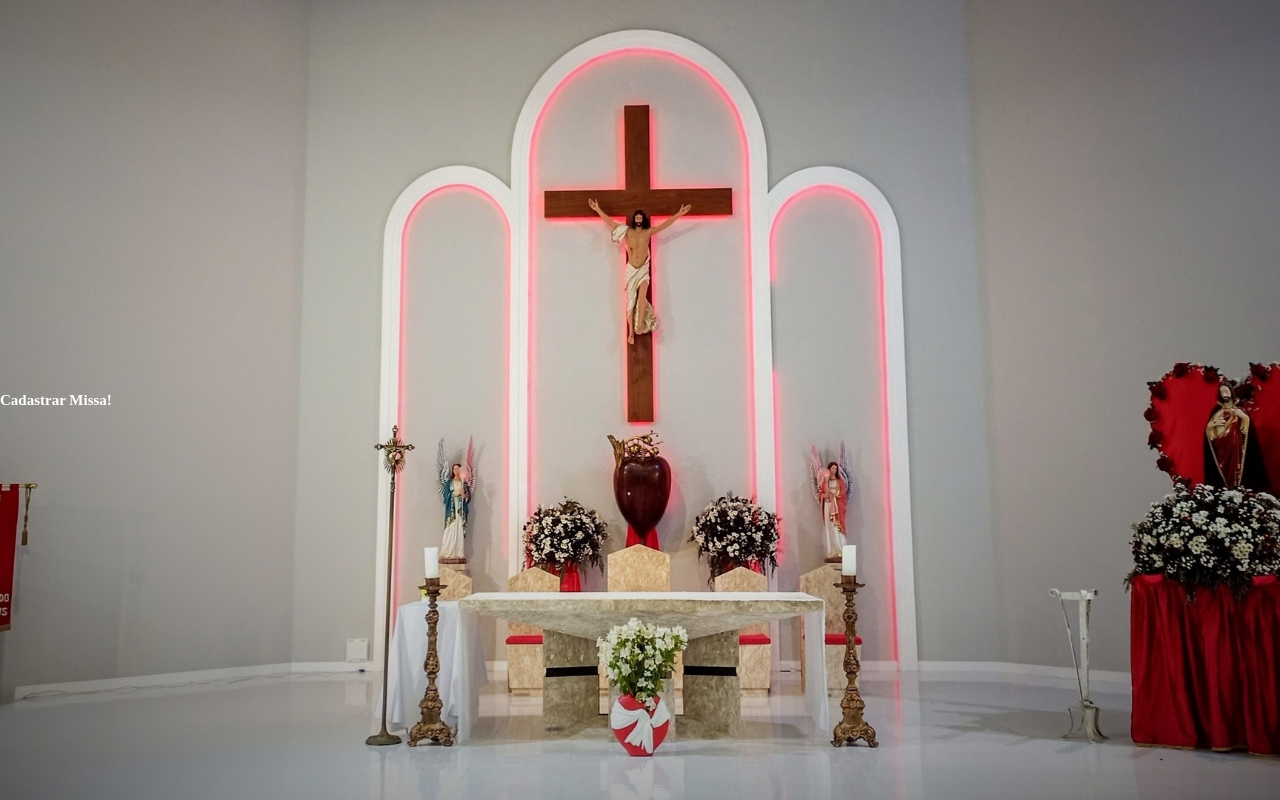
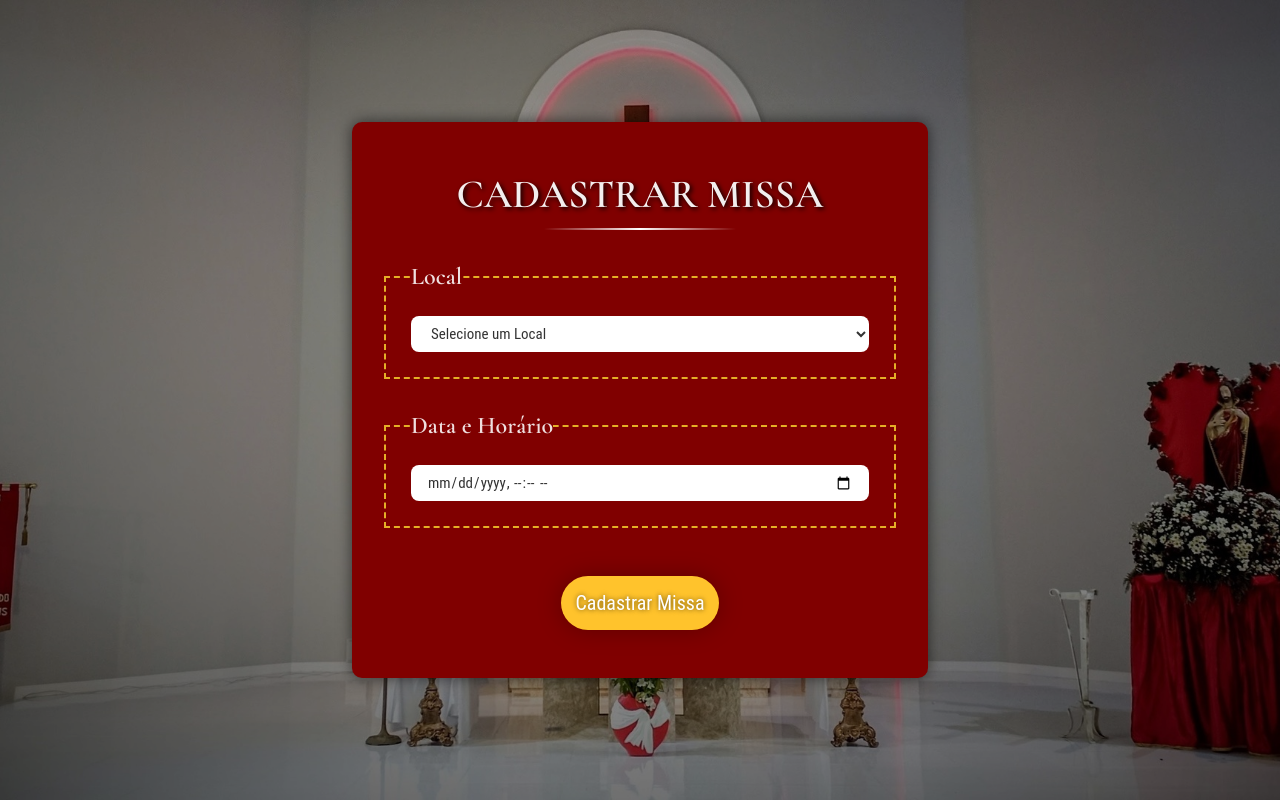
Before and after one commit to IanTorquato/Projeto_PSCJ, a React (Create React App) app in the folder web/: page /cadastrar-missa in a window 1280 px wide. Shown: the top 800 px of the page. Built offline with nearby package versions, Linux system fonts and the light colour scheme.

Commit message:
Criação da página de cadastro

```diff
--- a/web/src/App.css
+++ b/web/src/App.css
@@ -22,12 +22,6 @@ div.imgFundo {
 	background-attachment: fixed;
 }
 
-section.telaInicial {
-	height: 100vh;
-	display: flex;
-	align-items: center;
-}
-
 ::-webkit-scrollbar {
 	width: 10px;
 	height: 10px;
--- a/web/src/components/Footer/index.tsx
+++ b/web/src/components/Footer/index.tsx
@@ -10,7 +10,7 @@ const Footer = () => {
     const anoAtual = dataAtual.getFullYear()
 
     return (
-        <footer className="cabecalho">
+        <footer className="rodape">
             <nav>
                 <ul>
                     <li>
--- a/web/src/components/Footer/styles.css
+++ b/web/src/components/Footer/styles.css
@@ -1,5 +1,5 @@
-footer.cabecalho {
-	background-color: rgb(44, 44, 44);
+footer.rodape {
+	background-color: #2c2c2c;
 	display: flex;
 	align-items: center;
 	flex-direction: column;
@@ -58,6 +58,7 @@ nav a.youtube {
 p.copyright {
 	margin: 20px 0px 10px 0px;
 	font-size: 1.3rem;
+	cursor: default;
 }
 
 p.contato {
--- a/web/src/pages/CadastrarMissa/index.tsx
+++ b/web/src/pages/CadastrarMissa/index.tsx
@@ -1,14 +1,44 @@
-import React from 'react'
+import React, { FormEvent } from 'react'
 import './styles.css'
 
 import Footer from '../../components/Footer'
 
 const CadastrarMissa = () => {
+    function handleSubmit(event: FormEvent) {
+        console.log(event)
+    }
     return (
         <>
             <div className="imgFundo">
-                <section className="telaInicial">
-                    <h1>Cadastrar Missa!</h1>
+                <section className="telaInicialCadastro">
+                    <form onSubmit={(event) => handleSubmit(event)} >
+                        <h1>CADASTRAR MISSA</h1>
+                        <hr />
+
+                        <fieldset>
+                            <legend>
+                                <h2>Local</h2>
+                            </legend>
+
+                            <div className="field">
+                                <select name="local" id="local">
+                                    <option value="0">Selecione um Local</option>
+                                </select>
+                            </div>
+                        </fieldset>
+
+                        <fieldset>
+                            <legend>
+                                <h2>Data e Horário</h2>
+                            </legend>
+
+                            <div className="field">
+                                <input type="datetime-local" name="dataHora" id="dataHora" />
+                            </div>
+                        </fieldset>
+
+                        <button type="submit">Cadastrar Missa</button>
+                    </form>
                 </section>
             </div>
             <Footer />
--- a/web/src/pages/CadastrarMissa/styles.css
+++ b/web/src/pages/CadastrarMissa/styles.css
@@ -0,0 +1,96 @@
+section.telaInicialCadastro {
+	height: 100vh;
+	display: flex;
+	align-items: center;
+	justify-content: center;
+	background-color: #00000055;
+}
+
+form {
+	background-color: #800000;
+	padding: 6vh 2.5vw;
+	font-family: 'Cormorant Garamond', serif;
+	display: flex;
+	flex-direction: column;
+	align-items: center;
+	box-shadow: 0px 0px 15px #00000099;
+	border-radius: 10px;
+}
+
+form:hover {
+	background-color: #600000;
+}
+
+form h1 {
+	font-size: 4rem;
+	text-shadow: 2px 2px 5px #000;
+	color: #ffffffee;
+	cursor: default;
+}
+
+form hr {
+	border: 0;
+	height: 2px;
+	width: 15vw;
+	background-image: linear-gradient(to right, transparent, #fff, transparent);
+	margin-top: 10px;
+}
+
+form:hover hr {
+	width: 30vw;
+}
+
+form fieldset {
+	width: 40vw;
+	margin-top: 4vh;
+	padding: 25px;
+	border: 0;
+	border: 2px dashed #e4af28;
+	/*min-inline-size: auto;*/
+}
+
+form h2 {
+	font-size: 2.4rem;
+	color: #ffffffdf;
+	cursor: default;
+}
+
+form fieldset div.field {
+	display: flex;
+	flex-direction: column;
+}
+
+form fieldset input,
+select {
+	background-color: #fff;
+	border-radius: 8px;
+	border: 0;
+	padding: 8px 16px;
+	font-size: 1.5rem;
+	color: #333;
+	font-family: 'Roboto Condensed', sans-serif;
+}
+
+input,
+select {
+	cursor: pointer;
+}
+
+button {
+	background-color: #ffc32c;
+	border: 0;
+	font-size: 2rem;
+	border-radius: 50px;
+	padding: 15px;
+	margin-top: 6vh;
+	text-align: center;
+	font-family: 'Roboto Condensed', sans-serif;
+	cursor: pointer;
+	box-shadow: 0 0 25px #00000044;
+	text-shadow: 0 0 5px #00000099;
+}
+
+button:hover {
+	background-color: #e7ae1d;
+	box-shadow: 0 0 25px #ffffff44;
+}
--- a/web/src/pages/EditarMissa/index.tsx
+++ b/web/src/pages/EditarMissa/index.tsx
@@ -7,7 +7,7 @@ const EditarMissa = () => {
     return (
         <>
             <div className="imgFundo">
-                <section className="telaInicial">
+                <section className="telaInicialEditar">
                     <h1>Editar Missa!</h1>
                 </section>
             </div>
--- a/web/src/pages/Home/styles.css
+++ b/web/src/pages/Home/styles.css
@@ -1,3 +1,9 @@
+section.telaInicial {
+	height: 100vh;
+	display: flex;
+	align-items: center;
+}
+
 div.centralInfo {
 	background-color: #000000aa;
 	width: 36vw;
@@ -5,6 +11,7 @@ div.centralInfo {
 	margin: 0 auto 0 auto;
 	border-radius: 10px;
 	text-align: center;
+	cursor: default;
 }
 
 div.centralInfo:hover {
@@ -102,6 +109,7 @@ section.cronograma {
 	flex-direction: column;
 	text-align: center;
 	padding-bottom: 8vh;
+	cursor: default;
 }
 
 h1.proximasMissas {
```
Also changed, not shown: 1 other file (tests, documents, lock files or other folders).
